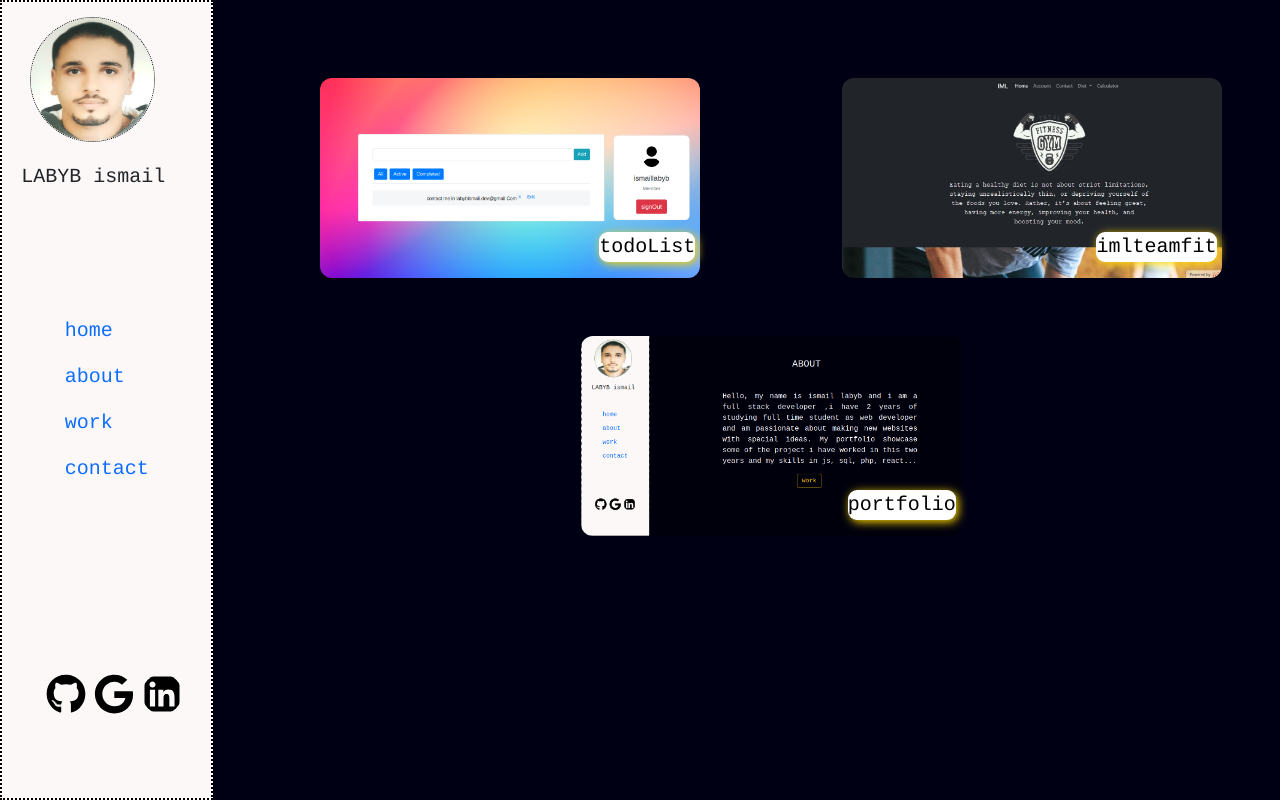
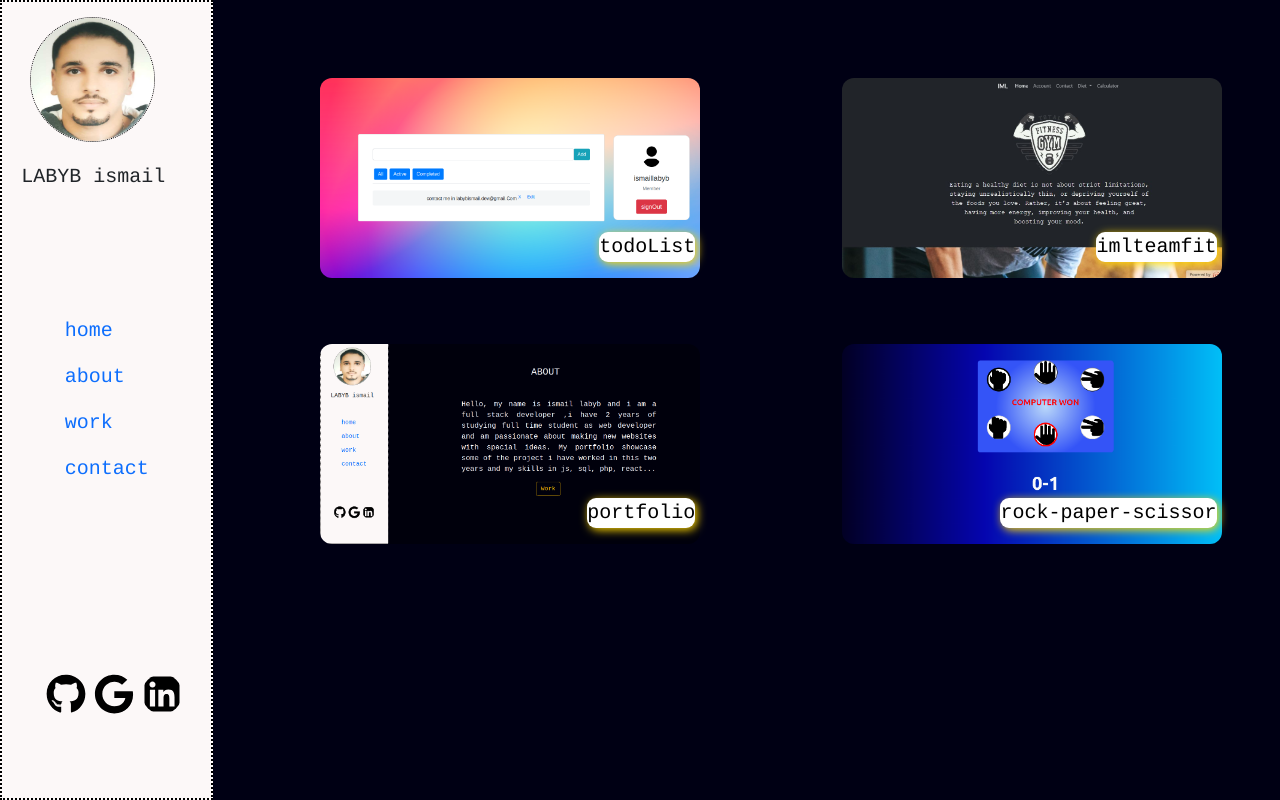
Before and after one commit to labybismail/portfolio1, a React (Create React App) app: page /work in a window 1280 px wide. Built offline with nearby package versions, Linux system fonts and the light colour scheme.

Commit message:
add 4th work

```diff
--- a/src/components/work.js
+++ b/src/components/work.js
@@ -1,10 +1,12 @@
 import card1Img from './img/card1img.png';
 import card2Img from './img/card2Img.jpeg';
 import card3Img from './img/card3Img.png';
+import card4Img from './img/card4Img.png';
 export default function Work(){
     const card1Style = {backgroundImage: `url(${card1Img})`};
     const card2Style = {backgroundImage: `url(${card2Img})`};
     const card3Style = {backgroundImage: `url(${card3Img})`};
+    const card4Style = {backgroundImage: `url(${card4Img})`};
     const pStyle={bottom:"0",right:"5px",position:"absolute",boxShadow:"2px 2px 10px gold",borderRadius:"9px",backgroundColor:"white",color:'black'}
     return(
         <div className="col-10" style={{backgroundColor:"rgb(0,0,20)",height:"100vh"}}>
@@ -24,11 +26,18 @@ export default function Work(){
                     </a>
                 </div>
             </div>
-            <div className="col-12">
-                <div className="col-4 offset-4  " style={{height: "30%",marginTop: "50px"}} >
+            <div className="col-12 d-flex">
+                <div className="col-4 offset-1  " style={{height: "30%",marginTop: "50px"}} >
                     <a href="https://labybportfolio.netlify.app" >
                         <div className="m-2 cardsStyle" style={card3Style}>
                             <p className="fs-5" style={pStyle}>portfolio</p>
+                        </div>
+                    </a>
+                </div>
+                <div className="col-4 offset-2  " style={{height: "30%",marginTop: "50px"}} >
+                    <a href="https://game1-rock.netlify.app" >
+                        <div className="m-2 cardsStyle" style={card4Style}>
+                            <p className="fs-5" style={pStyle}>rock-paper-scissor</p>
                         </div>
                     </a>
                 </div>
```
Also changed, not shown: src/components/img/card4Img.png (added).
